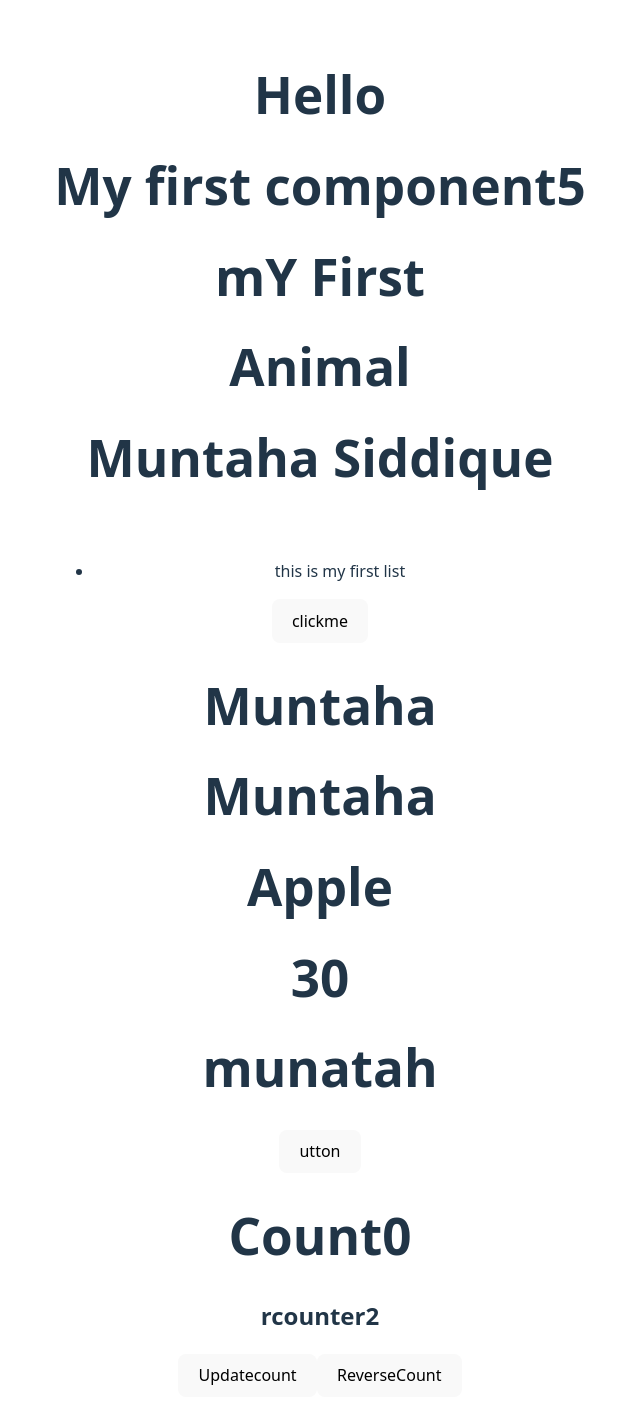
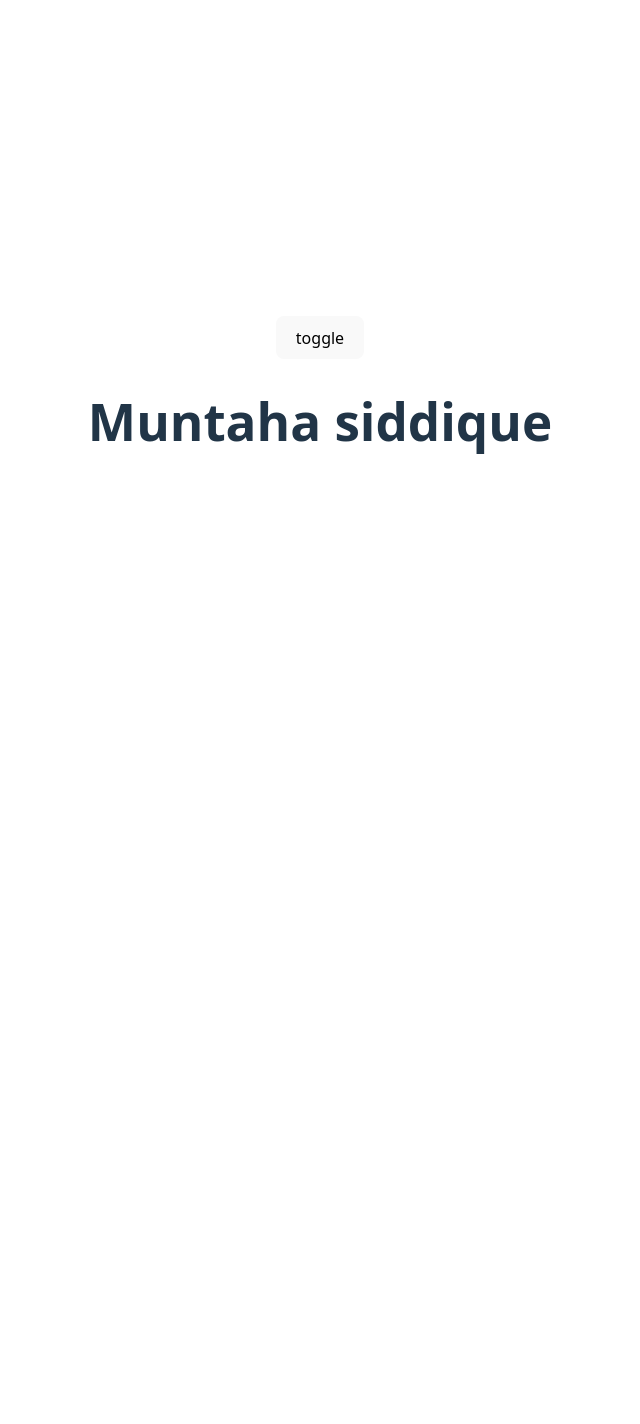
Before and after one commit to Muntahasiddique/react_blog, a React (Vite) app: page / in a window 1280 px wide. Shown: the top 1424 px of the page, without its empty margins (320-960 px from the left). After the commit the page ends 800 px from the top, so only its background shows below. Built offline with nearby package versions, Linux system fonts and the light colour scheme.

Commit message:
Added the Toggle FUNCTIONALITY

```diff
--- a/src/App.jsx
+++ b/src/App.jsx
@@ -1,4 +1,4 @@
-
+import { useState } from 'react'
 import './App.css'
 import Header from './Header'
 import { Animl,Apple  } from './assets/User'
@@ -8,64 +8,70 @@ import { forjsx } from './jsx-insidehtml'
 import { Operations } from './jsx-insidehtml'
 import { Obj} from './jsx-insidehtml'
 import { Counter } from './states'
+import { Toggling } from './hideandshow'
 function App() {
-   const fruit=(ammm)=>{
-alert("ammm")
-  }
+//    const fruit=(ammm)=>{
+// alert("ammm")
+//   }
+ const [display,setDisplay] = useState(true)
 return(
 <>
+{/* // <Header />
+// <h1>
+//   My first component{sum()}
 
-<Header />
-<h1>
-  My first component{sum()}
+// </h1>
 
-</h1>
+// <MyfIRST/>
+// <Animl/>
+// <MyParagarph/>
+// <Myname/>
+//   <button onClick={()=>fruit("Ammmm")} >utton</button>
+// <Counter /> */}
+<button onClick={()=>{
+  setDisplay(!display)
+}} >toggle</button>
+{display? <Toggling />:null}
 
-<MyfIRST/>
-<Animl/>
-<MyParagarph/>
-<Myname/>
-  <button onClick={()=>fruit("Ammmm")} >utton</button>
-<Counter />
 </>
 )
 }
 
-function MyfIRST(){
-  return(
-    <>
-    <h1>mY First</h1>
-    </>
-  )
-}
-function sum(){
-  return (2+3);
-}
-function Sum1(){
-  let Num =2;
-  let Num2 = 3;
-  return(
-  <>
-    <h1>{Num * Num2}</h1>
-    </>
-  );
-}
+// function MyfIRST(){
+//   return(
+//     <>
+//     <h1>mY First</h1>
+//     </>
+//   )
+// }
+// function sum(){
+//   return (2+3);
+// }
+// function Sum1(){
+//   let Num =2;
+//   let Num2 = 3;
+//   return(
+//   <>
+//     <h1>{Num * Num2}</h1>
+//     </>
+//   );
+// }
 
 
-function Myname(){
-    const myobj =Obj();
-  return(
-<>
-<h1>{Name}</h1>
-<h1>{Name?Name:"uSERNOTFOUND"}</h1>
-<h1>{forjsx()}</h1>
-<h1>{Operations(10,20,"+")}</h1>
-<h1>{myobj.name}
-</h1>
-</>
-  )
+// function Myname(){
+//     const myobj =Obj();
+//   return(
+// <>
+// <h1>{Name}</h1>
+// <h1>{Name?Name:"uSERNOTFOUND"}</h1>
+// <h1>{forjsx()}</h1>
+// <h1>{Operations(10,20,"+")}</h1>
+// <h1>{myobj.name}
+// </h1>
+// </>
+//   )
 
-}
+// }
 
 
 
--- /dev/null
+++ b/src/hideandshow.jsx
@@ -0,0 +1,9 @@
+
+export function Toggling(){
+
+    return(
+        <div>
+    <h1>Muntaha siddique</h1>
+        </div>
+    )
+}
```
